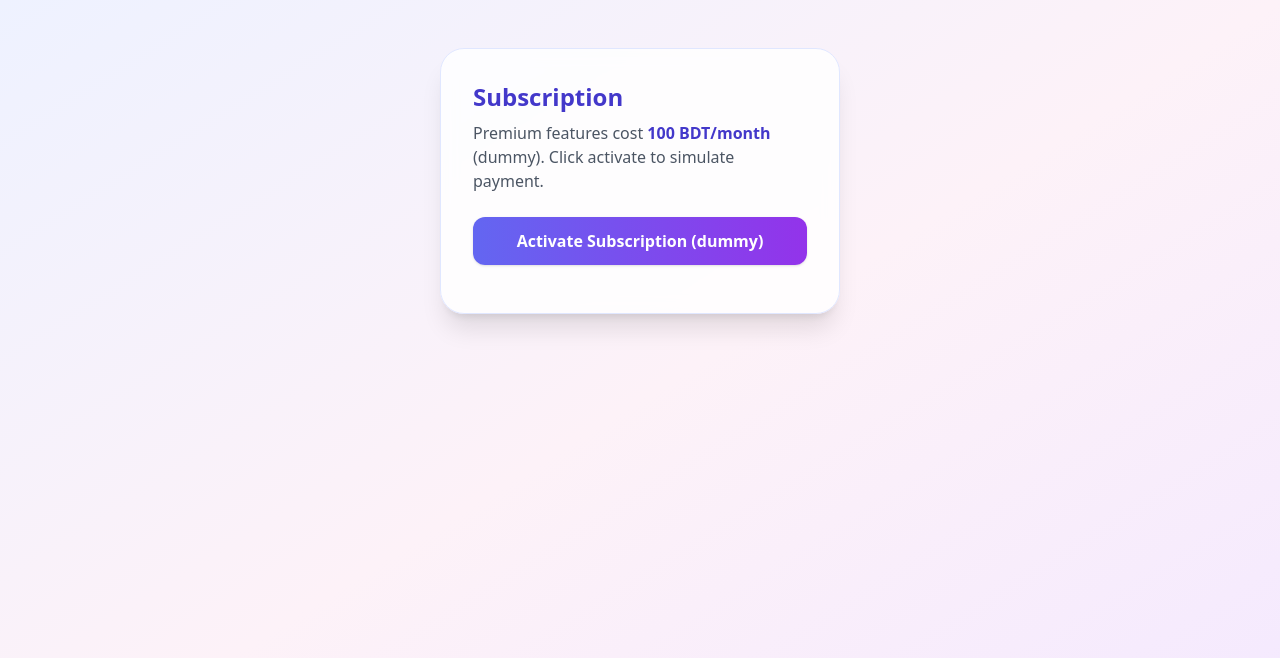
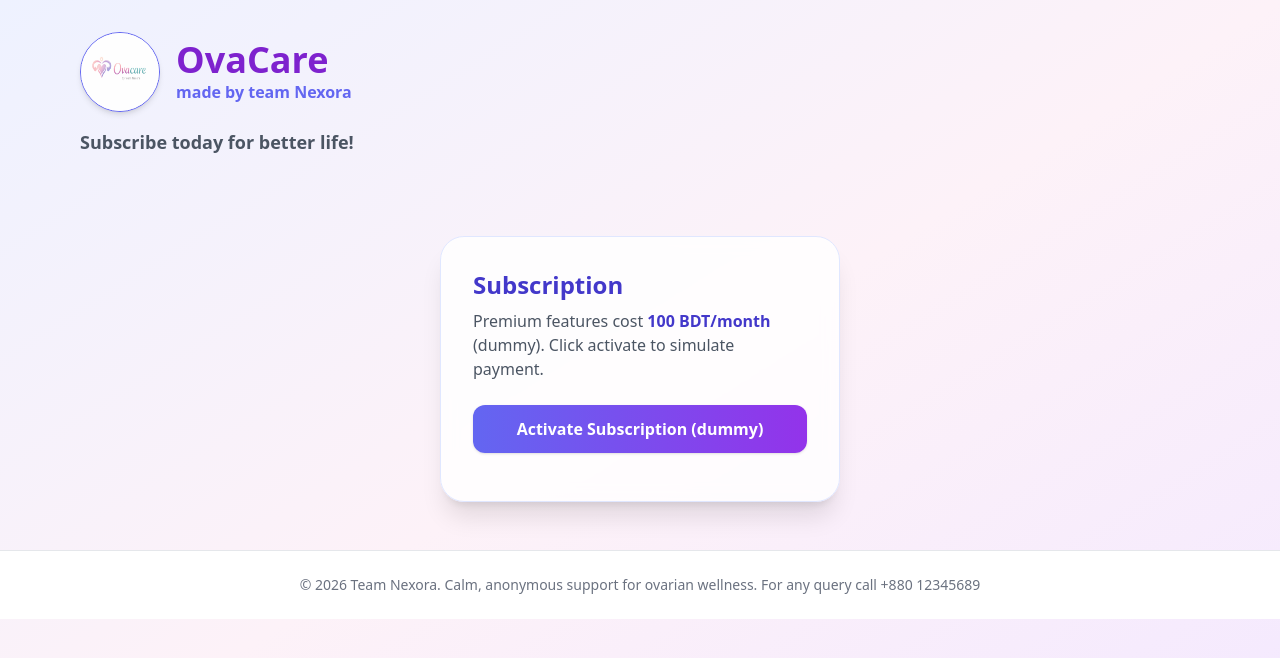
Before and after one commit to Sifatkhan-1915020/ovacare, a plain HTML site: page subscription.html in a window 1280 px wide. Drawn offline with nearby package versions, Linux system fonts and the light colour scheme.

Commit message:
Version 3.0

```diff
--- a/subscription.html
+++ b/subscription.html
@@ -8,7 +8,28 @@
   <script src="https://cdn.tailwindcss.com"></script>
 </head>
 <body class="min-h-screen bg-gradient-to-br from-indigo-50 via-pink-50 to-purple-100 text-gray-800 font-sans">
+<div class="max-w-6xl mx-auto px-4 py-8">
+  <!-- Top row: logo + title -->
+  <div class="flex items-center space-x-4">
+    <!-- Logo -->
+    <img src="ovacare.png" alt="OvaCare Logo"
+         class="w-16 h-16 sm:w-20 sm:h-20 rounded-full border border-indigo-500 shadow-md" />
 
+    <!-- Title + subtitle -->
+    <div>
+      <h1 class="text-2xl sm:text-4xl font-extrabold text-purple-700">OvaCare</h1>
+      <h6 class="text-sm sm:text-base font-semibold text-indigo-500">made by team Nexora</h6>
+    </div>
+  </div>
+
+  <!-- Tagline -->
+  <h3 class="mt-4 text-base sm:text-lg text-gray-600 glow">
+    <b>Subscribe today for better life!</b>
+  </h3>
+
+  <!-- Heartbeat animation -->
+
+</div>
   <div class="max-w-md mx-auto px-6 py-12">
     <div class="rounded-3xl bg-white/80 backdrop-blur shadow-xl border border-indigo-100 p-8">
       <h2 class="text-2xl font-bold text-indigo-700">Subscription</h2>
@@ -56,7 +77,12 @@
       <button onclick="closeModal()" class="mt-6 px-4 py-2 rounded-lg bg-indigo-600 text-white hover:bg-indigo-700">Close</button>
     </div>
   </div>
-
+ <footer class="bg-white border-t border-gray-200">
+    <div class="max-w-7xl mx-auto px-4 py-6 text-center text-gray-500 text-sm">
+      © 2026 Team Nexora. Calm, anonymous support for ovarian wellness.
+	  For any query call +880 12345689
+    </div>
+  </footer>
   <style>
     .animate-fadeIn { animation: fadeIn 0.5s ease-in-out; }
     @keyframes fadeIn { from {opacity:0; transform:scale(0.95);} to {opacity:1; transform:scale(1);} }
```
